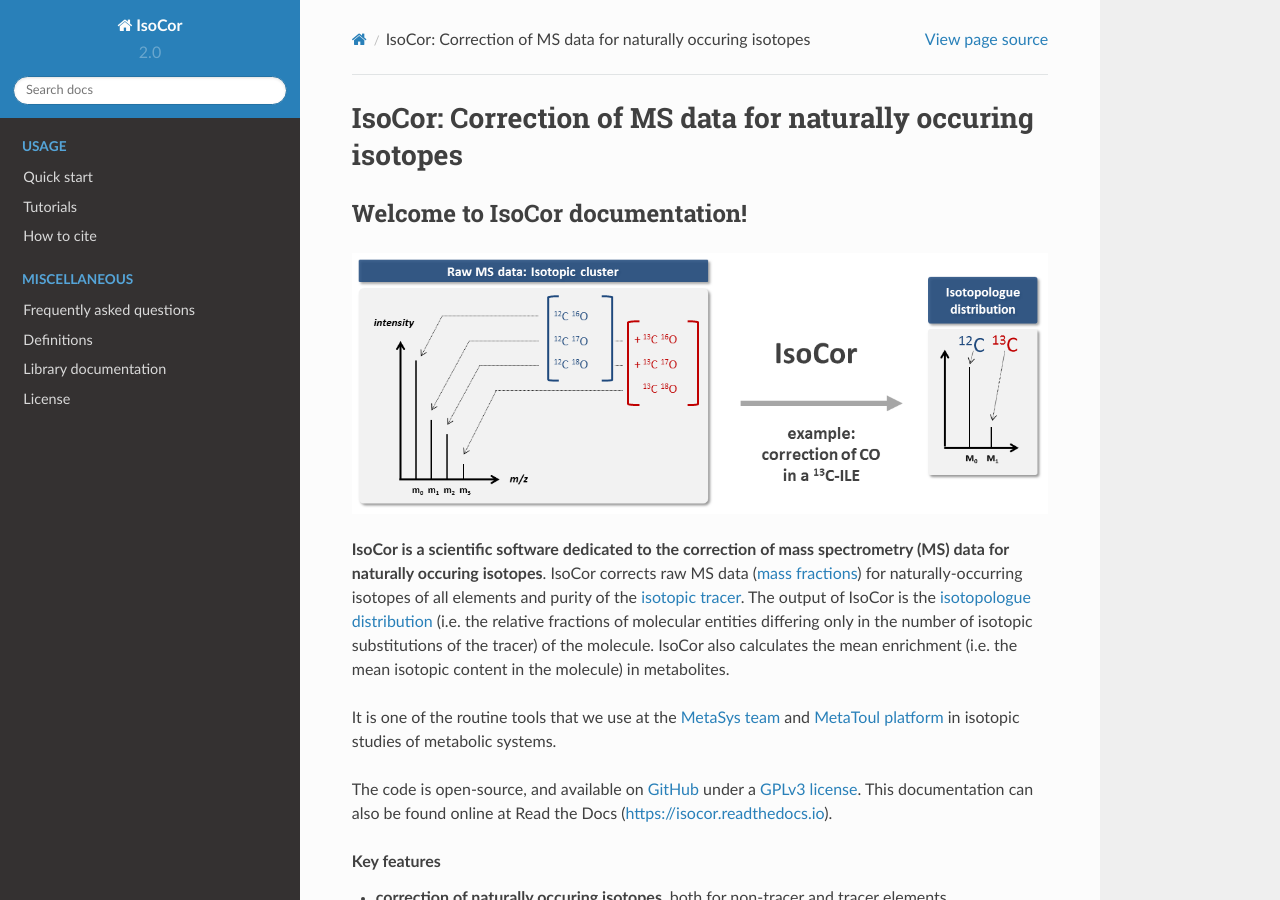
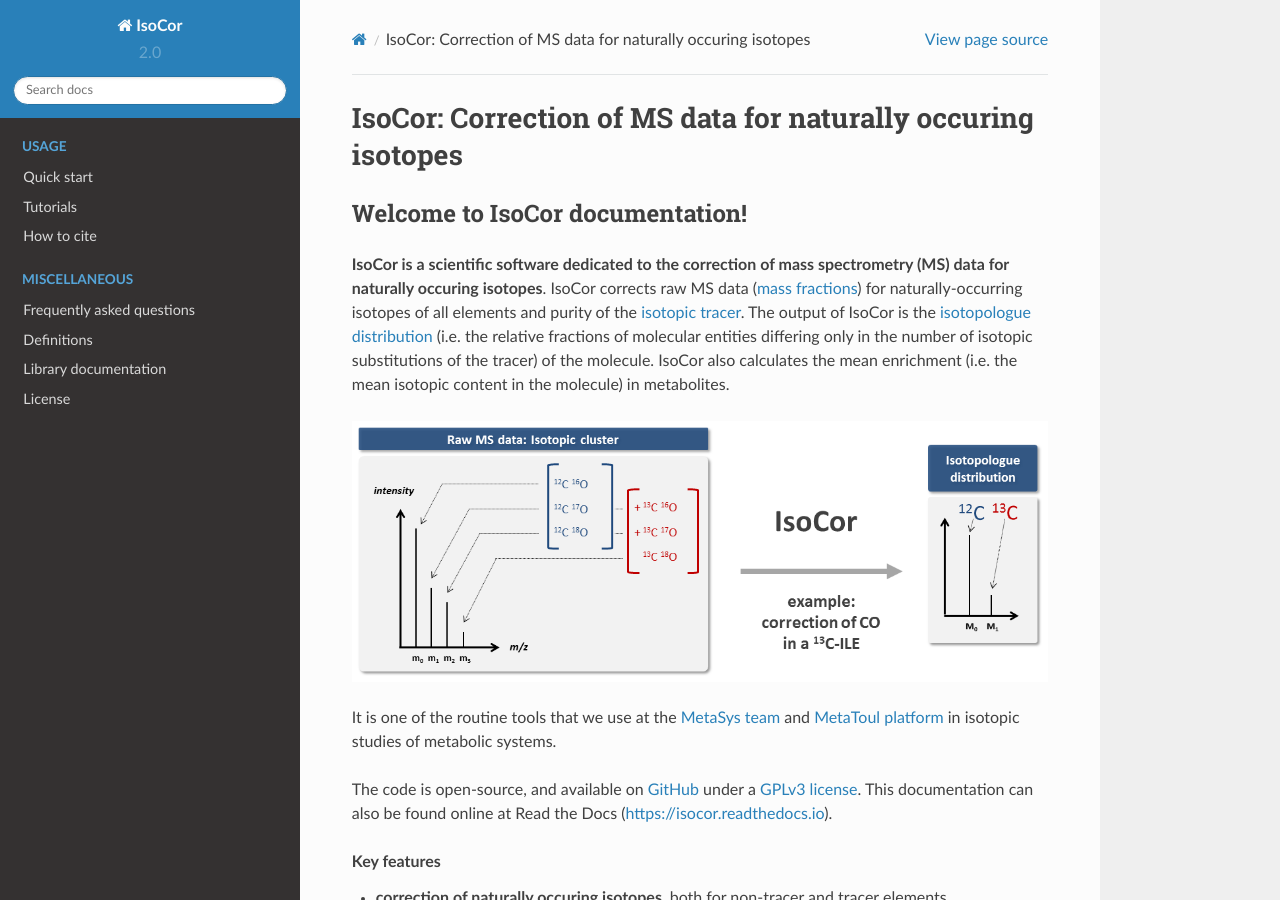
Before and after one commit to MetaSys-LISBP/IsoCor, a Sphinx documentation site: the page built from doc/index.rst, in a window 1280 px wide and 900 px high. Built offline with Sphinx 7.4.7 and the Read the Docs theme 2.0.0, drawn with Linux system fonts in a browser that asks for light colours.

Commit message:
fix pdf doc

```diff
--- a/doc/index.rst
+++ b/doc/index.rst
@@ -3,8 +3,6 @@
 
 Welcome to IsoCor documentation!
 ----------------------------------------
-
-.. image:: _static/isocor_abstract.png
 
 **IsoCor is a scientific software dedicated to the correction of mass spectrometry (MS) data for naturally
 occuring isotopes**.
@@ -15,6 +13,8 @@
 (i.e. the relative fractions of molecular entities differing only in the number
 of isotopic substitutions of the tracer) of the molecule. IsoCor also calculates
 the mean enrichment (i.e. the mean isotopic content in the molecule) in metabolites.
+
+.. image:: _static/isocor_abstract.png
 
 It is one of the routine tools that we use at the `MetaSys team <http://www.lisbp.fr/en/research/integrated-metabolism-and-dynamics-of-metabolic-systems.html>`_ and `MetaToul platform <https://www6.toulouse.inra.fr/metatoul_eng/>`_ in isotopic studies of metabolic systems.
 
```
